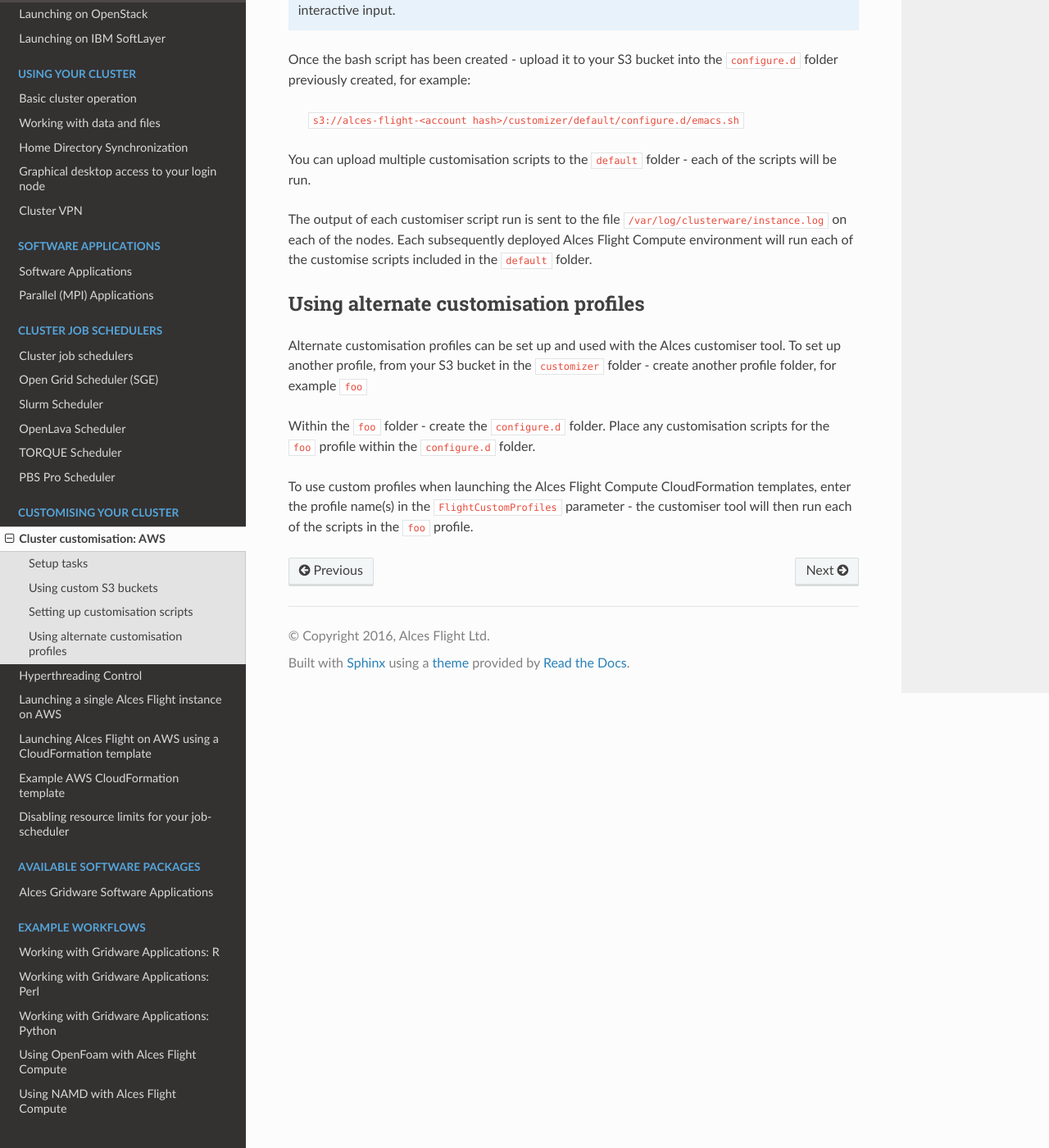
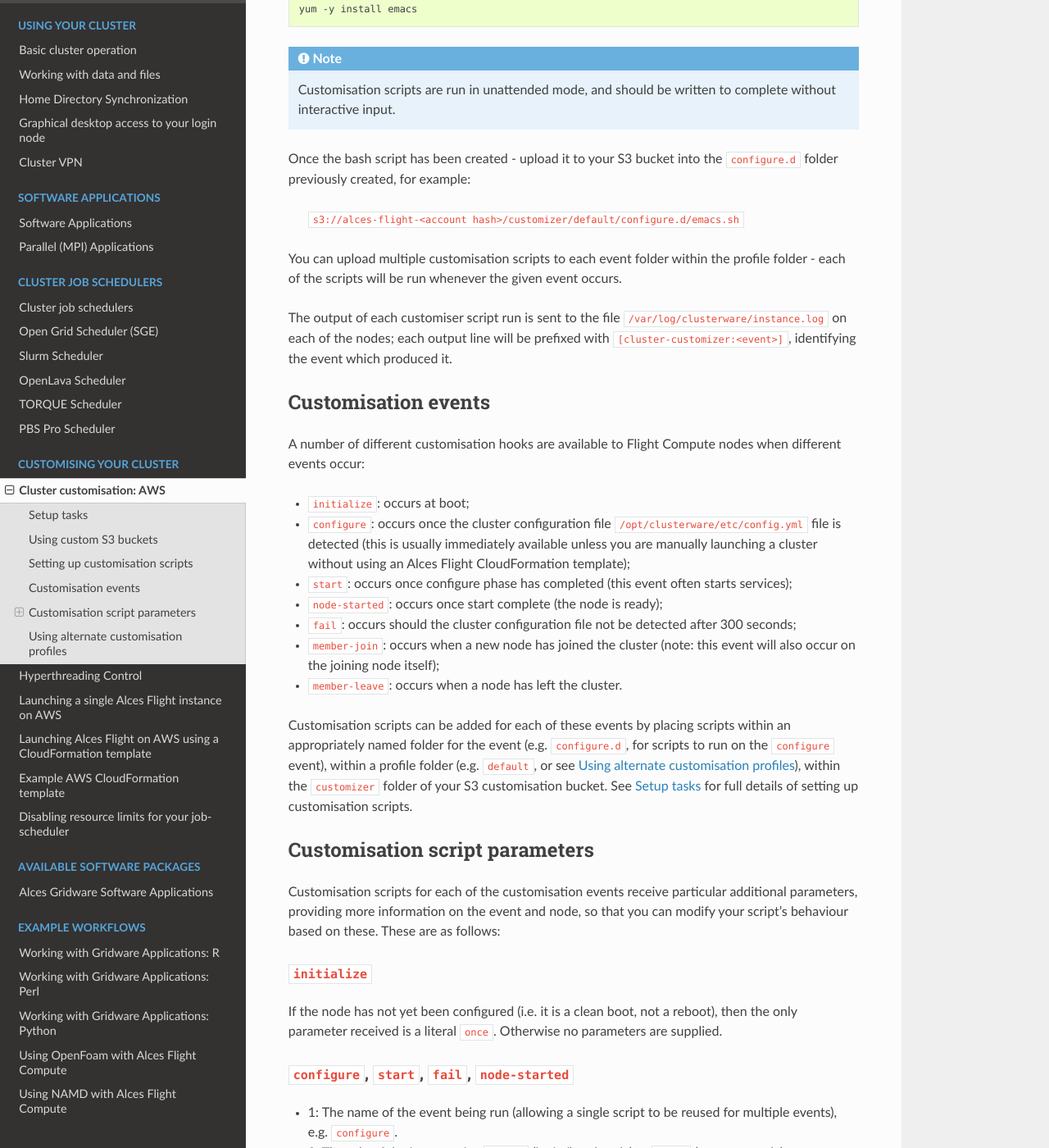
Before and after one commit to alces-software/flight-appliance-docs, a Sphinx documentation site: the page built from docs/source/customisation/customisation.rst, in a window 1280 px wide and 1400 px high, scrolled down 2181 px. Shown: the whole window at 82% size. Built offline with Sphinx 7.4.7 and the Read the Docs theme 2.0.0, drawn with Linux system fonts in a browser that asks for light colours; some of the changed text lies outside the part shown.

Commit message:
Update customisation docs for different events
The majority of this information is adapted from a community comment by
@mjtko
(https://community.alces-flight.com/t/what-template-information-is-available-to-customization-scripts/57/2).
This has been adapted to fit better here, and the rest of the document
has also been adapted to try and make it read better given this
information.

```diff
--- a/docs/source/customisation/customisation.rst
+++ b/docs/source/customisation/customisation.rst
@@ -11,6 +11,8 @@
 
 
 The Alces customiser tool requires some setup tasks in order to appropriately work with your AWS account and deployed Alces Flight Compute environments. Follow the steps below to enable the customiser for your AWS account.
+
+.. _customisation-setup-tasks:
 
 Setup tasks
 -----------
@@ -36,7 +38,9 @@
 
 Now, from within the ``customizer`` folder - create another folder named ``default``, this sets up the ``default`` customiser profile.
 
-From within the ``default`` folder, we must create a folder where all customisation scripts should be placed. Create a new folder within the ``default`` folder named:
+From within the ``default`` folder, you must create a folder for each customisation event you would like to add customisation scripts for; customisation scripts for this event will then be placed in this folder. See :ref:`customisation-events` for the different events available.
+
+If you are unsure which event you should use, for most simple customisations such as installing additional system packages or creating new users you will probably want the ``configure`` event. In this case you would create a new folder within the ``default`` folder named:
 
     ``configure.d``
 
@@ -59,7 +63,7 @@
 Setting up customisation scripts
 --------------------------------
 
-Customisation scripts are run on each node in your environment upon joining the cluster network - example customisation scripts include distribution package installations and external storage mounts. The Alces customiser supports any Linux executable file type.
+Customisation scripts are run on each node in your environment when the particular customisation event occurs - example customisation scripts include distribution package installations and external storage mounts. The Alces customiser supports any Linux executable file type.
 
 The following simple example customisation shell script would install the ``emacs`` editor on each node within your environment:
 
@@ -74,15 +78,60 @@
 
     ``s3://alces-flight-<account hash>/customizer/default/configure.d/emacs.sh``
 
-You can upload multiple customisation scripts to the ``default`` folder - each of the scripts will be run.
+You can upload multiple customisation scripts to each event folder within the profile folder - each of the scripts will be run whenever the given event occurs.
 
-The output of each customiser script run is sent to the file ``/var/log/clusterware/instance.log`` on each of the nodes. Each subsequently deployed Alces Flight Compute environment will run each of the customise scripts included in the ``default`` folder.
+The output of each customiser script run is sent to the file ``/var/log/clusterware/instance.log`` on each of the nodes; each output line will be prefixed with ``[cluster-customizer:<event>]``, identifying the event which produced it.
+
+.. _customisation-events:
+
+Customisation events
+--------------------
+
+A number of different customisation hooks are available to Flight Compute nodes when different events occur:
+
+- ``initialize``: occurs at boot;
+- ``configure``: occurs once the cluster configuration file ``/opt/clusterware/etc/config.yml`` file is detected (this is usually immediately available unless you are manually launching a cluster without using an Alces Flight CloudFormation template);
+- ``start``: occurs once configure phase has completed (this event often starts services);
+- ``node-started``: occurs once start complete (the node is ready);
+- ``fail``: occurs should the cluster configuration file not be detected after 300 seconds;
+- ``member-join``: occurs when a new node has joined the cluster (note: this event will also occur on the joining node itself);
+- ``member-leave``: occurs when a node has left the cluster.
+
+Customisation scripts can be added for each of these events by placing scripts within an appropriately named folder for the event (e.g. ``configure.d``, for scripts to run on the ``configure`` event), within a profile folder (e.g. ``default``, or see :ref:`customisation-alternate-profiles`), within the ``customizer`` folder of your S3 customisation bucket. See :ref:`customisation-setup-tasks` for full details of setting up customisation scripts.
+
+Customisation script parameters
+--------------------------------
+
+Customisation scripts for each of the customisation events receive particular additional parameters, providing more information on the event and node, so that you can modify your script's behaviour based on these. These are as follows:
+
+``initialize``
+^^^^^^^^^^^^^^
+
+If the node has not yet been configured (i.e. it is a clean boot, not a reboot), then the only parameter received is a literal ``once``. Otherwise no parameters are supplied.
+
+``configure``, ``start``, ``fail``, ``node-started``
+^^^^^^^^^^^^^^^^^^^^^^^^^^^^^^^^^^^^^^^^^^^^^^^^^^^^
+
+- 1: The name of the event being run (allowing a single script to be reused for multiple events), e.g. ``configure``.
+- 2: The role of the instance, i.e. ``master`` (login/head node) or ``slave`` (compute node).
+- 3: The name of the cluster (allowing a single script to behave differently for particularly named clusters).
+
+``member-join``, ``member-leave``
+^^^^^^^^^^^^^^^^^^^^^^^^^^^^^^^^^
+
+As above, plus:
+
+- 4: Path to a file that contains information about the member.
+- 5: Hostname of the member.
+- 6: IP address of the member.
+
+.. _customisation-alternate-profiles:
 
 Using alternate customisation profiles
 --------------------------------------
 
 Alternate customisation profiles can be set up and used with the Alces customiser tool. To set up another profile, from your S3 bucket in the ``customizer`` folder - create another profile folder, for example ``foo``
 
-Within the ``foo`` folder - create the ``configure.d`` folder. Place any customisation scripts for the ``foo`` profile within the ``configure.d`` folder.
+Within the ``foo`` folder - create folders for the customisation events you want to handle, e.g. create a ``configure.d`` folder. Place any ``configure`` customisation scripts for the ``foo`` profile within the ``configure.d`` folder.
 
 To use custom profiles when launching the Alces Flight Compute CloudFormation templates, enter the profile name(s) in the ``FlightCustomProfiles`` parameter - the customiser tool will then run each of the scripts in the ``foo`` profile.
```
